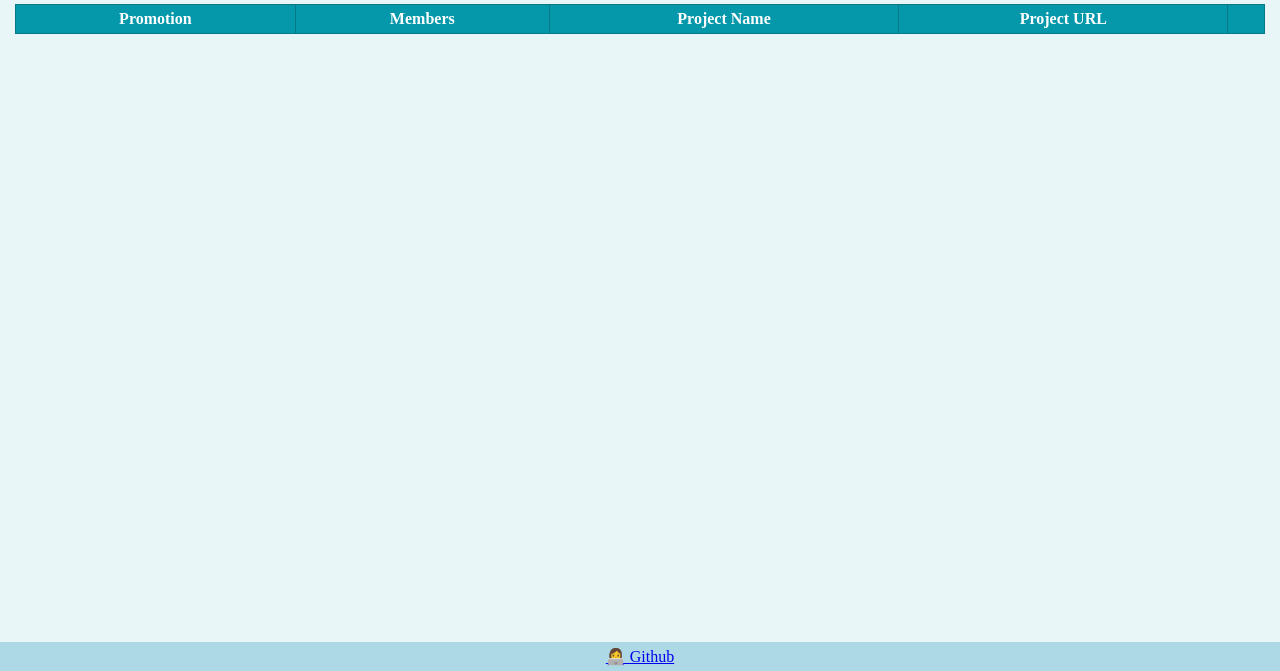
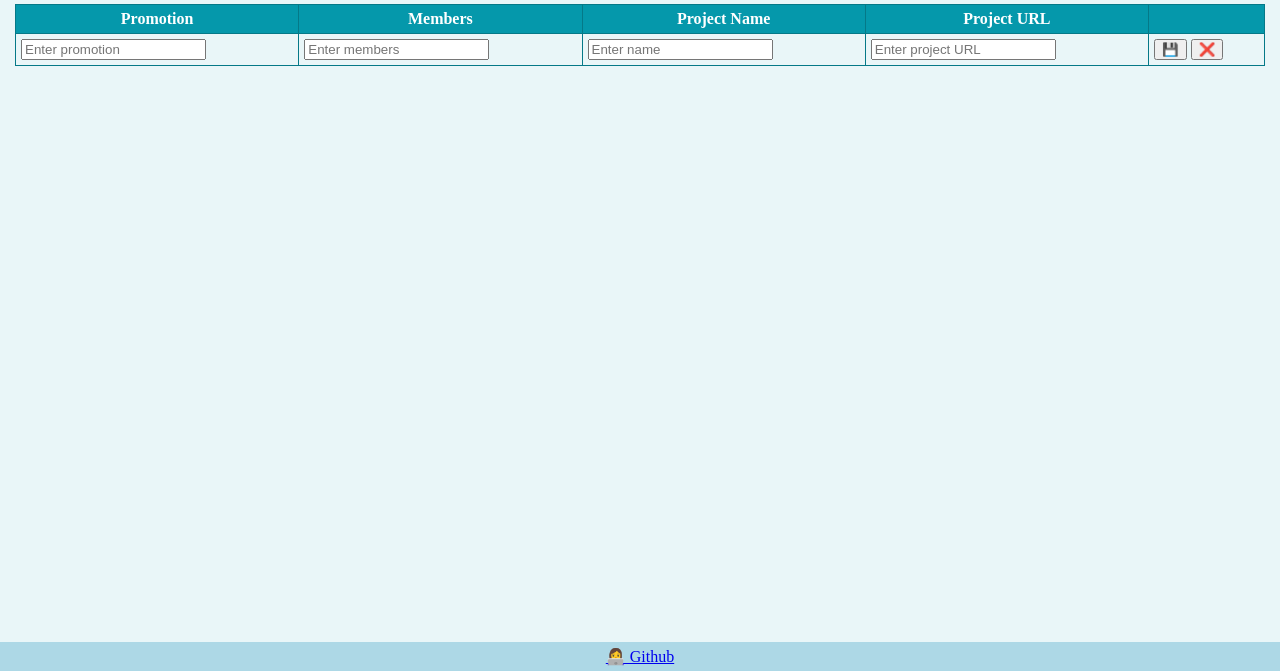
Before and after one commit to sabovoichita/teams-networking, a website built with webpack: page src/index.html in a window 1280 px wide. Shown: the part 129-800 px from the top of the page. Built offline with nearby package versions, Linux system fonts and the light colour scheme; files whose address does not match are found by name.

Commit message:
create static form to create team(input)

```diff
--- a/src/index.html
+++ b/src/index.html
@@ -16,6 +16,7 @@
       </div>
     </header>
     <section>
+      <form action="secretary" method="get">
         <table border="1" id="teamsTable">
           <thead>
             <tr>
@@ -28,8 +29,28 @@
           </thead>
 
           <tbody></tbody>
-        <tfoot></tfoot>
+          <tfoot>
+            <tr>
+              <td>
+                <input type="text" name="promotion" id="promotion" placeholder="Enter promotion" required />
+              </td>
+              <td>
+                <input type="text" name="members" id="members" placeholder="Enter members" required />
+              </td>
+              <td>
+                <input type="text" name="name" id="name" placeholder="Enter name" required />
+              </td>
+              <td>
+                <input type="text" name="url" id="url" placeholder="Enter project URL" required />
+              </td>
+              <td>
+                <button type="submit">💾</button>
+                <button type="reset">❌</button>
+              </td>
+            </tr>
+          </tfoot>
         </table>
+      </form>
     </section>
     <footer>
       <a href="https://github.com/nmatei/teams-networking">👩‍💻 Github</a>
```
Lines whose indentation alone changed are shown as unchanged.
